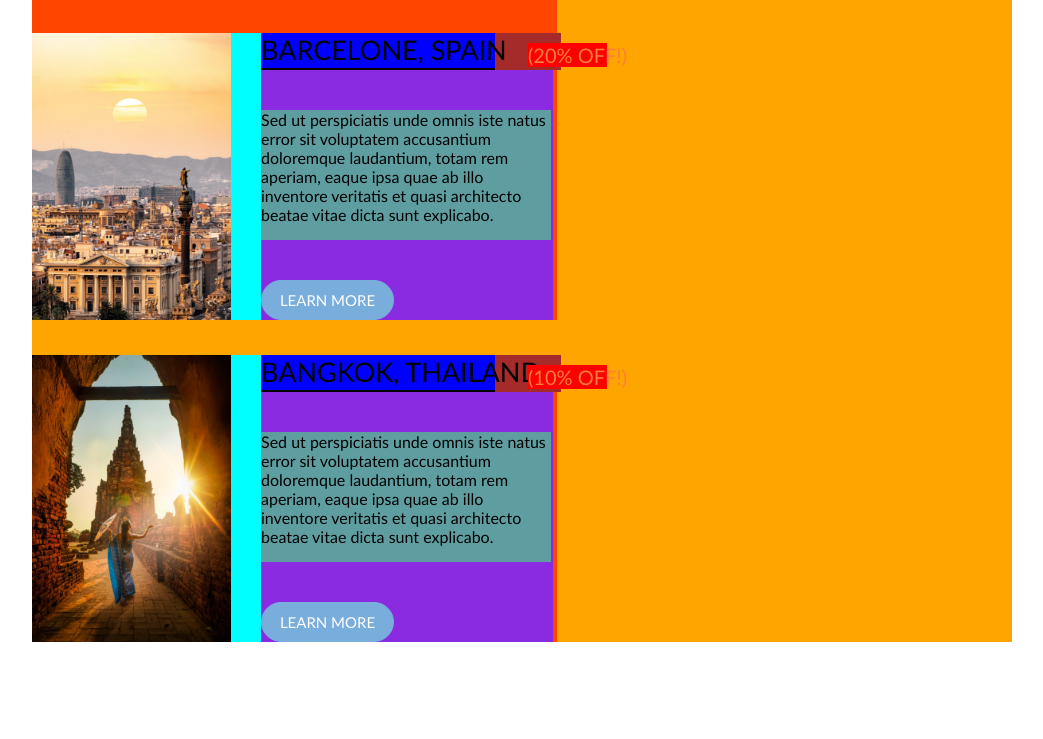
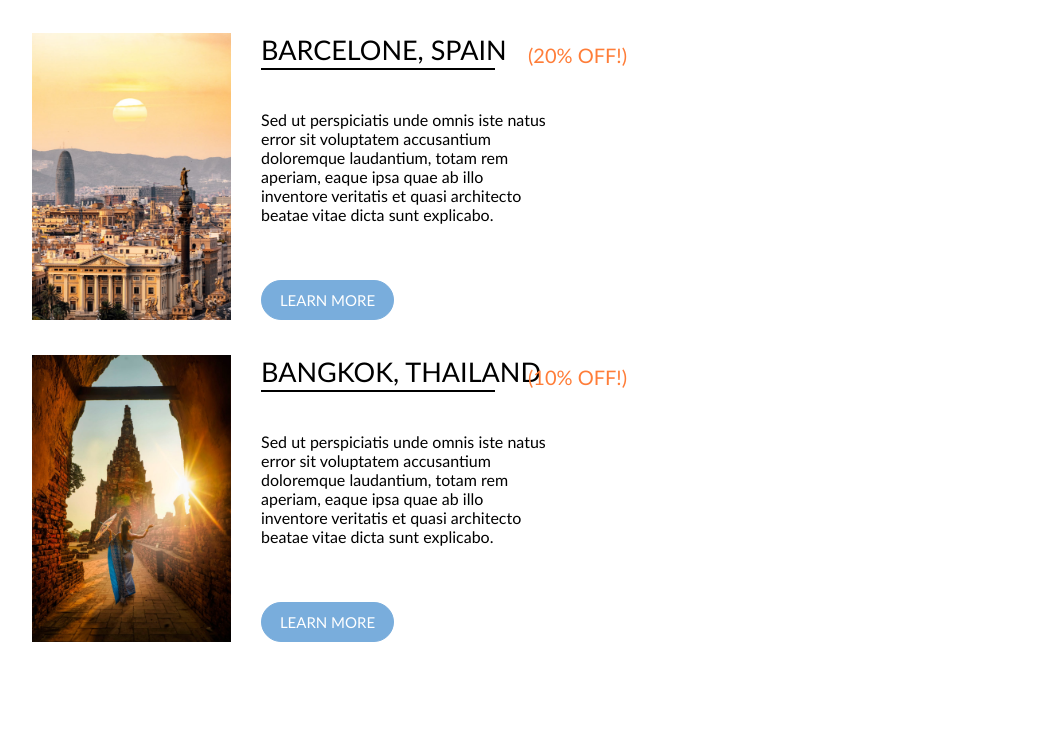
Before and after one commit to N215-fjeufack/homework-seven, a website: page special_offers.html in a window 1280 px wide. Shown: the part 209-948 px from the top of the page, without its empty margins (118-1161 px from the left). Drawn offline with Linux system fonts and the light colour scheme.

Commit message:
removed background colors

```diff
--- a/scss/special_offers/special_offers.scss
+++ b/scss/special_offers/special_offers.scss
@@ -1,19 +1,19 @@
 .special_offers {
   max-width: $content-width;
   min-height: 200px;
-  background-color: orange;
+  //   background-color: orange;
   margin: 0 auto;
   margin-bottom: 100px;
 
   .container {
     max-width: 525px;
     min-height: 200px;
-    background-color: orangered;
+    // background-color: orangered;
 
     .title_box {
       width: 233px;
       min-height: 37px;
-      background-color: blue;
+      //   background-color: blue;
       text-wrap: nowrap;
       margin-top: 59.5px;
       border-bottom: 2px solid black;
@@ -27,7 +27,7 @@
     .special_wrapper {
       width: 521px;
       height: 287px;
-      background-color: aqua;
+      //   background-color: aqua;
       margin-top: 35.5px;
       display: flex;
       justify-content: space-between;
@@ -35,13 +35,13 @@
       .image {
         width: 199px;
         height: 287px;
-        background-color: azure;
+        // background-color: azure;
       }
 
       .details {
         width: 292px;
         height: 287px;
-        background-color: blueviolet;
+        // background-color: blueviolet;
         display: flex;
         flex-direction: column;
         justify-content: space-between;
@@ -49,14 +49,14 @@
         .subtitle_box {
           min-width: 300px;
           height: 37px;
-          background-color: brown;
+          //   background-color: brown;
           display: flex;
           justify-content: space-between;
 
           .town_box {
             width: 234px;
             min-height: 37px;
-            background-color: blue;
+            // background-color: blue;
             text-wrap: nowrap;
             border-bottom: 2px solid black;
 
@@ -70,7 +70,7 @@
           .discount_box {
             width: 79px;
             height: 24px;
-            background-color: red;
+            // background-color: red;
             margin-top: 10px;
             margin-left: 33px;
 
@@ -85,7 +85,7 @@
         .pg_box {
           max-width: 290px;
           min-height: 100px;
-          background-color: cadetblue;
+          //   background-color: cadetblue;
           p {
             font-size: 16px;
             font-weight: lighter;
```
Also changed, not shown: css/styles.css, 1 other file.
